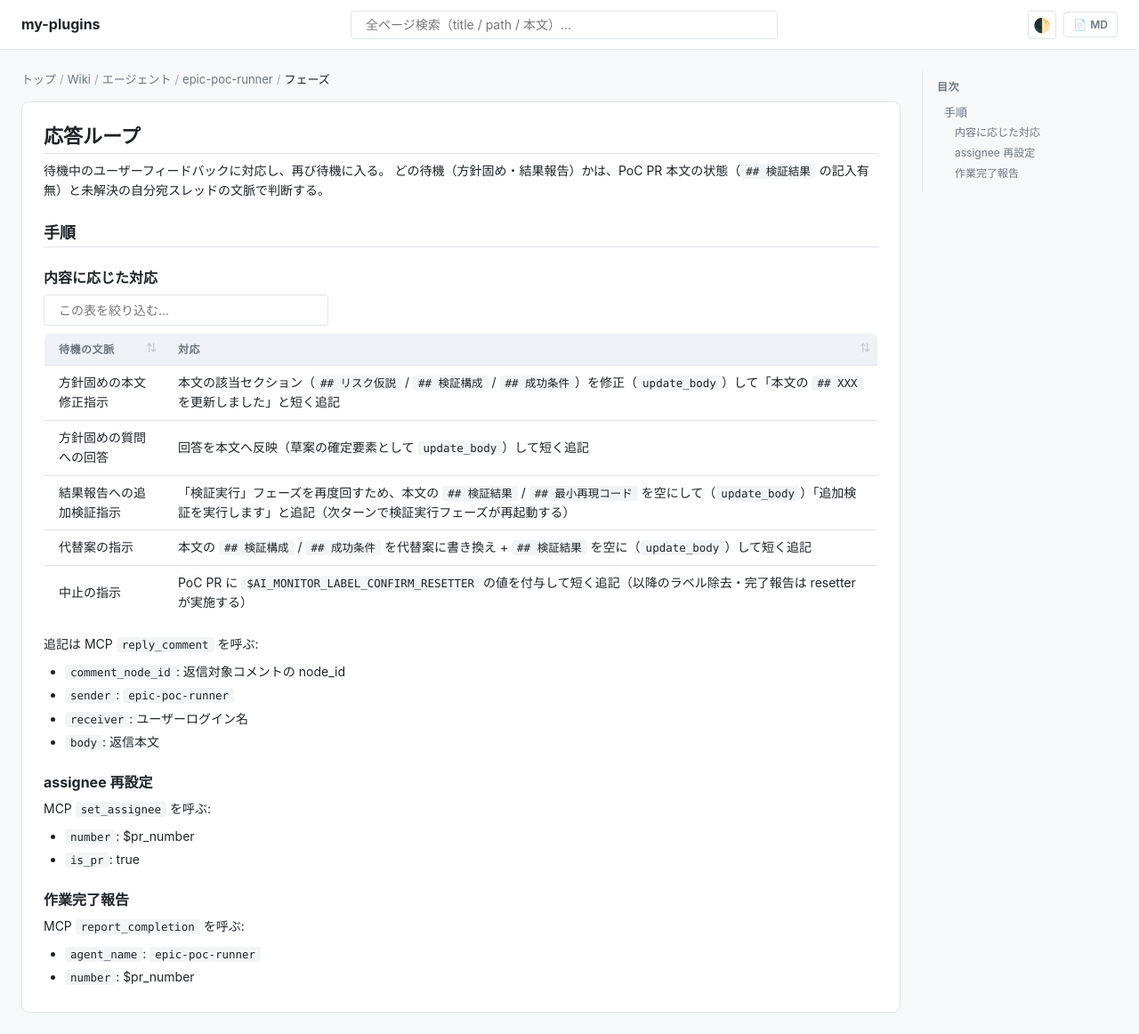
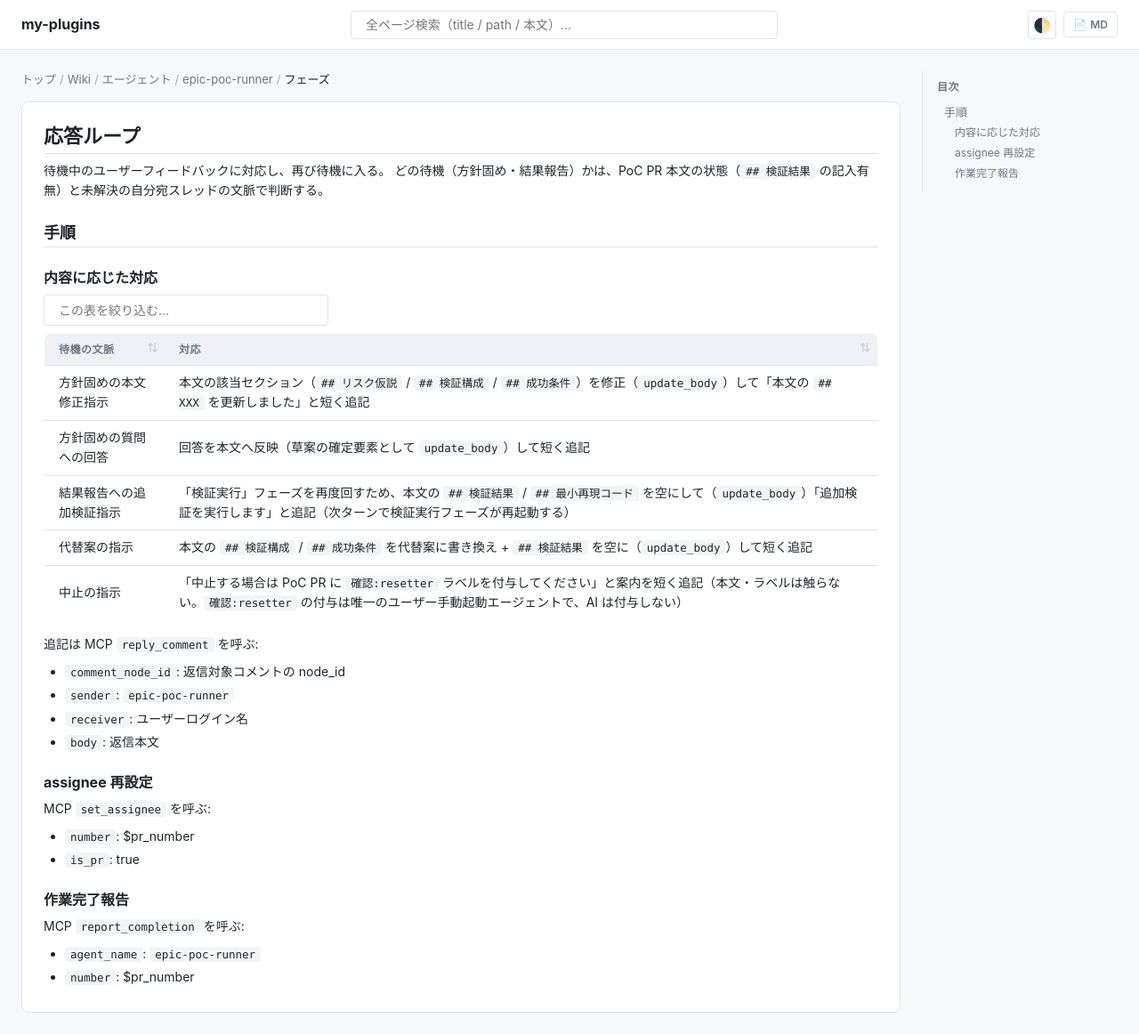
Before and after one commit to shuhei1101/ai-monitor-e2e, a Jekyll site: the page built from docs/wiki/エージェント/epic-poc-runner/フェーズ/応答ループ.md, in a window 1280 px wide and 1162 px high. Shown: the whole window at 89% size. Built offline with Jekyll 4.4.1, drawn with Linux system fonts in a browser that asks for light colours; our own code applies the rules of GitHub Pages for plain Markdown files.

Commit message:
epic-poc-runner の中止指示対応を修正（確認:resetter はユーザー手動付与のみ）
Co-Authored-By: Claude Opus 4.7 <noreply@anthropic.com>

```diff
--- a/docs/wiki/エージェント/epic-poc-runner/フェーズ/応答ループ.md
+++ b/docs/wiki/エージェント/epic-poc-runner/フェーズ/応答ループ.md
@@ -13,7 +13,7 @@
 | 方針固めの質問への回答 | 回答を本文へ反映（草案の確定要素として `update_body`）して短く追記 |
 | 結果報告への追加検証指示 | 「検証実行」フェーズを再度回すため、本文の `## 検証結果` / `## 最小再現コード` を空にして（`update_body`）「追加検証を実行します」と追記（次ターンで検証実行フェーズが再起動する） |
 | 代替案の指示 | 本文の `## 検証構成` / `## 成功条件` を代替案に書き換え + `## 検証結果` を空に（`update_body`）して短く追記 |
-| 中止の指示 | PoC PR に `$AI_MONITOR_LABEL_CONFIRM_RESETTER` の値を付与して短く追記（以降のラベル除去・完了報告は resetter が実施する） |
+| 中止の指示 | 「中止する場合は PoC PR に `確認:resetter` ラベルを付与してください」と案内を短く追記（本文・ラベルは触らない。`確認:resetter` の付与は唯一のユーザー手動起動エージェントで、AI は付与しない） |
 
 追記は MCP `reply_comment` を呼ぶ:
 - `comment_node_id`: 返信対象コメントの node_id
```
Also changed, not shown: docs/wiki/設計図/シナリオ/単一ユースケース/実現可能性PoC検証.md (+1 -1 lines).
